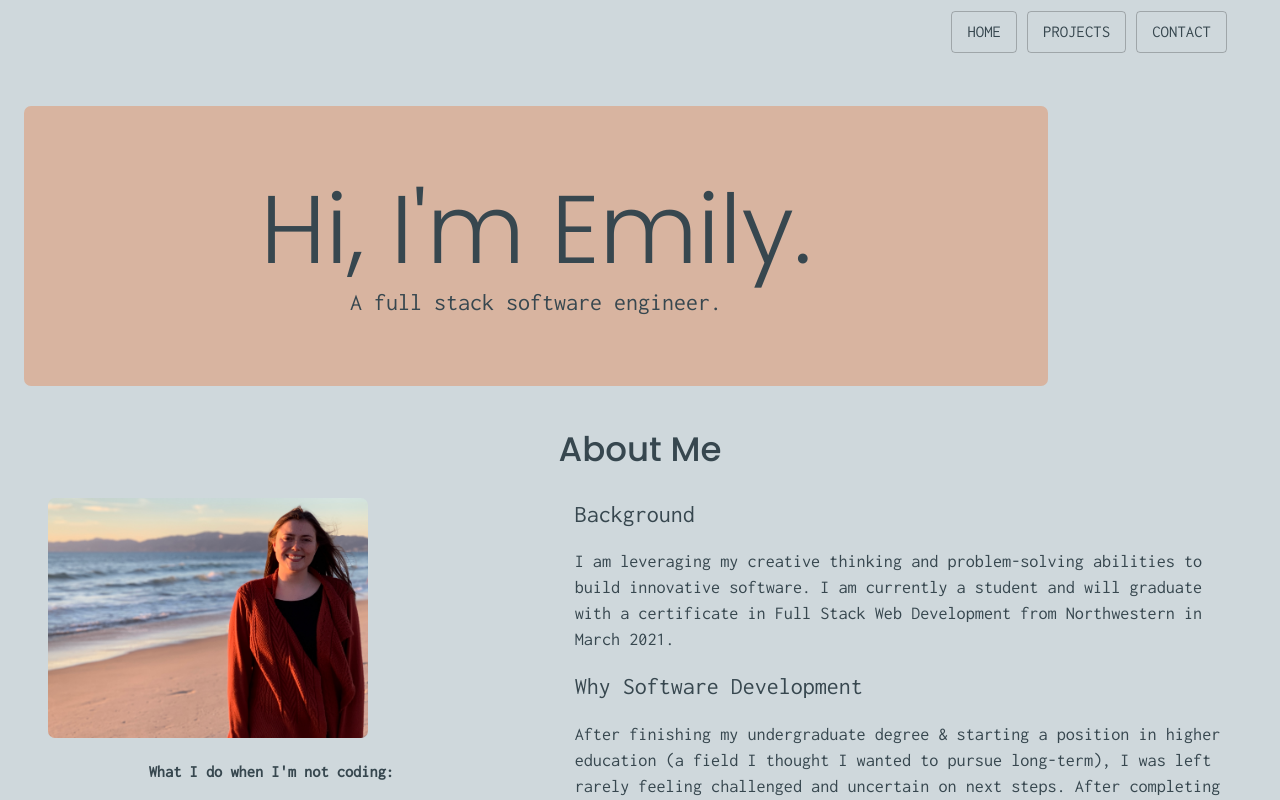
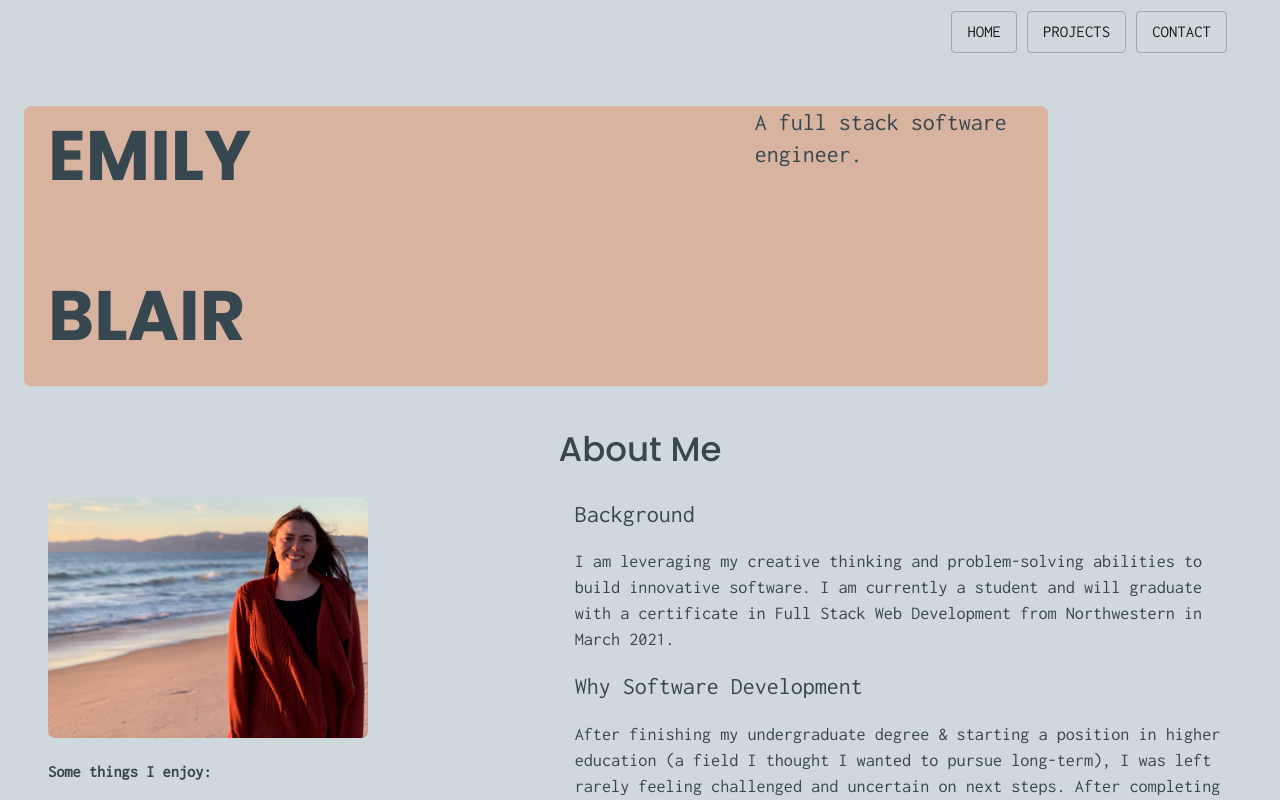
Before and after one commit to emblair96/emblair96.github.io, a React (Create React App) app: page / in a window 1280 px wide. Shown: the top 800 px of the page. Built offline with nearby package versions, Linux system fonts and the light colour scheme.

Commit message:
Add animation file that uses react springs & update hobbies file

```diff
--- a/package.json
+++ b/package.json
@@ -17,6 +17,7 @@
     "react-dom": "^17.0.1",
     "react-router-dom": "^5.2.0",
     "react-scripts": "4.0.3",
+    "react-spring": "^8.0.27",
     "web-vitals": "^1.0.1"
   },
   "scripts": {
--- a/src/App.css
+++ b/src/App.css
@@ -1,4 +1,4 @@
-* {
+p,h1,h2,h3,h4,h5,h6,a {
   color: #37474f;
 }
 
@@ -11,7 +11,16 @@ html {
 body {
   background: #cfd8dc;
   font-family: 'Inconsolata', monospace;
-
+  /* font-family: -apple-system, BlinkMacSystemFont, avenir next, avenir, helvetica neue, helvetica, ubuntu, roboto, noto,
+  segoe ui, arial, sans-serif; */
+/* background: transparent;
+-webkit-touch-callout: none;
+-webkit-user-select: none;
+-khtml-user-select: none;
+-moz-user-select: none;
+-ms-user-select: none;
+user-select: none;
+cursor: default; */
 }
 
 #welcome-msg {
@@ -29,6 +38,24 @@ body {
   justify-content: center;
   margin: 3em 0em;
 }
+
+.transitions-item {
+
+  overflow: hidden;
+  width: 100%;
+  color: white;
+  display: flex;
+  justify-content: flex-start;
+  align-items: center;
+  font-size: 5em;
+  font-weight: 700;
+  text-transform: uppercase;
+  will-change: transform, opacity, height;
+  white-space: nowrap;
+  cursor: pointer;
+  line-height: 100px;
+}
+
 
 .container {
   margin: 0em 5em;
--- a/src/components/AboutMe.js
+++ b/src/components/AboutMe.js
@@ -3,7 +3,7 @@ import { Grid, Container } from '@material-ui/core';
 import AboutMeSnippet from './AboutMeSnippet';
 import '../App.css';
 import Icon from '@material-ui/core/Icon';
-import Animation from './Animation'
+import Hobbies from './Hobbies'
 
 import emilyPhoto from '../images/emily-photo.jpeg';
 
@@ -21,7 +21,7 @@ export default function AboutMe({ theme }) {
       >
         <Grid item xs={12} lg={5} >
           <img className="profile-photo" alt="Emily Blair on beach" src={emilyPhoto}/>
-        <Animation />
+        <Hobbies />
         </Grid>
         <Grid item xs={12} lg={7}>
         <AboutMeSnippet
--- /dev/null
+++ b/src/components/AnimationTest.js
@@ -0,0 +1,44 @@
+import React, { useRef, useState, useEffect, useCallback } from 'react'
+import { render } from 'react-dom'
+import { useTransition, animated } from 'react-spring'
+import '../App.css';
+
+export default function AnimationTest() {
+  const ref = useRef([])
+  const [items, set] = useState([])
+  const transitions = useTransition(items, null, {
+    from: { opacity: 0, height: 0, innerHeight: 0, transform: 'perspective(600px) rotateX(0deg)', color: '#37474f' },
+    enter: [
+      { opacity: 1, height: 80, innerHeight: 80 },
+      { transform: 'perspective(600px) rotateX(180deg)', color: '#303f9f' },
+      { transform: 'perspective(600px) rotateX(0deg)' },
+    ],
+    leave: [{ color: '#001970' }, { innerHeight: 0 }, { opacity: 0, height: 0 }],
+    update: { color: '#37474f' },
+  })
+
+  const reset = useCallback(() => {
+    ref.current.map(clearTimeout)
+    ref.current = []
+    set([])
+    ref.current.push(setTimeout(() => set(['Emily', 'Blair']), 200))
+    ref.current.push(setTimeout(() => set(['Emily', 'Empathetic', 'Blair']), 3000))
+    ref.current.push(setTimeout(() => set(['Emily', 'Blair']), 5000))
+    ref.current.push(setTimeout(() => set(['Emily', 'Creative', 'Blair']), 8000))
+    ref.current.push(setTimeout(() => set(['Emily', 'Blair']), 10800))
+    ref.current.push(setTimeout(() => set(['Emily', 'Innovative', 'Blair']), 14000))
+    ref.current.push(setTimeout(() => set(['Emily', 'Blair']), 17000))
+  }, [])
+
+  useEffect(() => void reset(), [])
+
+  return (
+    <div>
+      {transitions.map(({ item, props: { innerHeight, ...rest }, key }) => (
+        <animated.div className="transitions-item" key={key} style={rest}>
+          <animated.div style={{ overflow: 'hidden', height: innerHeight }}>{item}</animated.div>
+        </animated.div>
+      ))}
+    </div>
+  )
+}
--- a/src/components/Header.js
+++ b/src/components/Header.js
@@ -3,22 +3,27 @@ import Typography from '@material-ui/core/Typography';
 import '../App.css';
 import { ThemeProvider } from '@material-ui/styles';
 import '../animations.css'
+import AnimationTest from './AnimationTest';
 
 
 export default function Header({ theme2 }) {
   return (
     <Container id="welcome-msg" >
+
       <Grid
         container
         direction="column"
-        justify="center"
-        alignItems="center"
+        // justify="center"
+        // alignItems="center"
       >
+        <AnimationTest />
         <ThemeProvider theme={theme2}>
-          <Typography variant="h1" className="bigEntrance"> Hi, I'm Emily.</Typography>
+          {/* <Typography variant="h1" className="bigEntrance"> Hi, I'm Emily.</Typography> */}
         </ThemeProvider>
+
+      </Grid>
         <Typography variant="h5"> A full stack software engineer.</Typography>
-      </Grid>
+
     </Container>
   )
 }
--- a/src/components/Animation.js
+++ b/src/components/Hobbies.js
@@ -7,11 +7,10 @@ import { FontAwesomeIcon } from '@fortawesome/react-fontawesome';
 import { faLaptop, faCoffee, faBicycle, faDog, faHiking, faPuzzlePiece, faPodcast, faPlane } from '@fortawesome/free-solid-svg-icons'
 
 
-export default function Animation() {
+export default function Hobbies() {
   return (
     <div>
-
-      <h3 style={{textAlign: "center"}}>What I do when I'm not coding:</h3>
+      <h3>Some things I enjoy:</h3>
       <FontAwesomeIcon className="fa-4x tossing hobbie-icons" icon={faLaptop} />
       <FontAwesomeIcon className="fa-4x floating hobbie-icons" icon={faCoffee} />
       <FontAwesomeIcon className="fa-4x tossing hobbie-icons" icon={faBicycle} />
--- a/src/index.js
+++ b/src/index.js
@@ -2,16 +2,8 @@ import React from 'react';
 import ReactDOM from 'react-dom';
 import './index.css';
 import App from './App';
-import reportWebVitals from './reportWebVitals';
 
 ReactDOM.render(
-  <React.StrictMode>
-    <App />
-  </React.StrictMode>,
+    <App />,
   document.getElementById('root')
 );
-
-// If you want to start measuring performance in your app, pass a function
-// to log results (for example: reportWebVitals(console.log))
-// or send to an analytics endpoint. Learn more: https://bit.ly/CRA-vitals
-reportWebVitals();
```
Also changed, not shown: 1 other file (tests, documents, lock files or other folders).
